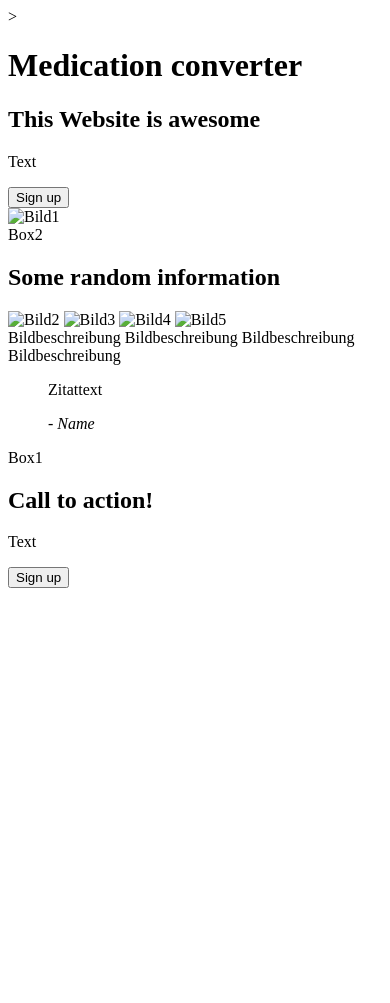
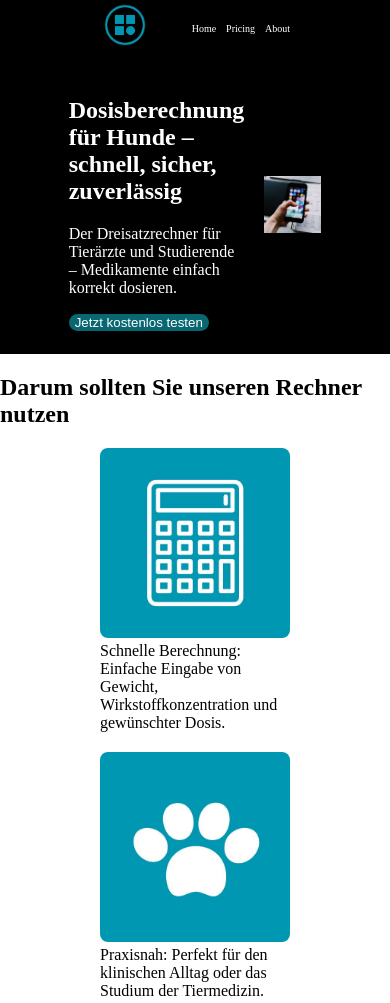
Before and after one commit to Val372/landingpage-odin, a plain HTML site: page index.html in a window 390 px wide. Shown: the top 1003 px of the page. Before the commit the page ends 844 px from the top, so only its background shows below. Drawn offline with Linux system fonts and the light colour scheme.

Commit message:
Add CSS layout using Flexbox
- Implemented Flexbox for header, hero, intro-section, CTA, and footer
- Set up responsive layout with gap and alignment for containers
- Styled buttons with rounded corners
- Adjusted padding, margin, and box-sizing for proper spacing
- Images in intro section displayed side by side using flex-wrap

```diff
--- a/index.html
+++ b/index.html
@@ -4,57 +4,78 @@
     <meta charset="UTF-8">
     <meta name="viewport" content="width=device-width, initial-scale=1.0">
     <title>medication converter</title>
+    <link rel="stylesheet" href="style.css">
 </head>
 <body>
+    <div class="container">
     <header>
-        ><h1>Medication converter</h1>
+        <div class="logo">
+          <img src="Logo.png" alt="Website Logo">
+        </div>
+    <nav class="main-nav">
+        <ul>
+            <li><a href="#link1">Home</a></li>
+            <li><a href="#link2">Pricing</a></li>
+            <li><a href="#link3">About</a></li>
+        </ul>
+    </nav>
+
     </header>
 
     <section class="hero">
-            <div Box1>
-                <h1>This Website is awesome</h1>
-                <p class="small">Text</p>
-                <button class="hero-button">Sign up</button>
+            <div class="hero-content">
+                <h1>Dosisberechnung für Hunde – schnell, sicher, zuverlässig</h1>
+                <p class="small">Der Dreisatzrechner für Tierärzte und Studierende – Medikamente einfach korrekt dosieren. </p>
+                <button class="hero-button">Jetzt kostenlos testen</button>
             </div>
-            <img src="xxx.jpg" alt="Bild1">
+            <img src="App.jpg" alt="Applikation iOS">
     </section>
 
      <section class="intro-section">
-            <div>Box2
-                <h2>Some random information</h2>
-                <div class="images">
-                    <img src="xxx.jpg" alt="Bild2">
-                    <img src="xxx.jpg" alt="Bild3">
-                    <img src="xxx.jpg" alt="Bild4">
-                    <img src="xxx.jpg" alt="Bild5">
+                <div class="headline">
+                    <h2>Darum sollten Sie unseren Rechner nutzen</h2>
                 </div>
 
-                <div class="caption">
-                    <caption>Bildbeschreibung</caption>
-                    <caption>Bildbeschreibung</caption>
-                    <caption>Bildbeschreibung</caption>
-                    <caption>Bildbeschreibung</caption>
+                <div class="image-gallery">
+                    <figure>
+                        <img src="Taschenrechner.jpg" alt="Taschenrechner">
+                        <figcaption>Schnelle Berechnung: Einfache Eingabe von Gewicht, Wirkstoffkonzentration und gewünschter Dosis.</figcaption>
+                    </figure>
+
+                    <figure>
+                        <img src="Hunde.jpg" alt="Hunderechner">
+                        <figcaption>Praxisnah: Perfekt für den klinischen Alltag oder das Studium der Tiermedizin.</figcaption>
+                    </figure>
+
+                    <figure>
+                        <img src="Spritze.jpg" alt="Spritze">
+                        <figcaption>Fehlerfreie Ergebnisse: Automatische Berechnung reduziert Risiko von Dosierungsfehlern.</figcaption>
+                    </figure>
+
+                    <figure>
+                        <img src="Waage.jpg" alt="Waage">
+                        <figcaption>Universell einsetzbar: Für alle gängigen Medikamente und Wirkstoffstärken.</figcaption>
+                    </figure>
                 </div>
-            </div>
     </section>
 
     <section class="quote">
                 <blockquote>
-                    <p class="big">Zitattext</p>
-                    <footer>- <cite>Name</cite></footer>
+                    <p class="big">Endlich eine schnelle und sichere Möglichkeit, Dosierungen zu prüfen. Ein unverzichtbares Tool in der Praxis!</p>
+                    <p class="author">- Dr. med. vet Anja Müller</p>
                 </blockquote>
     </section>
 
      <section class="cta-section">
-            <div>Box1
+            <div class="cta-content">
                 <div class="cta-text">
-                    <h2>Call to action!</h2>
-                    <p class="small">Text</p>
+                    <h2>Jetzt Dosierung berechnen!</h2>
+                    <p class="small">Sparen Sie Zeit und vermeiden Sie Dosierungsfehler – starten Sie jetzt mit unserem Dreisatzrechner für Hunde.</p>
                 </div>
-                <div>
-                <button class="cta-button">Sign up</button>
-                </div>
+                <button class="cta-button">Jetzt kostenlos testen</button>
             </div>
     </section>
+    <footer>🐶 Copyright - VP 2025</footer>
+  </div>
 </body>
 </html>
--- /dev/null
+++ b/style.css
@@ -0,0 +1,145 @@
+body{
+    background-color: white
+    font-family: Arial, sans-serif;
+    margin: 0;
+    padding: 0;
+    box-sizing: border-box; /* wichtig für genaue Größenberechnung */
+}
+
+.container{
+
+}
+
+header{
+background: black;
+color: white;
+display: flex;
+justify-content: space-between;
+align-items: center;
+padding: 0 100px;
+margin: 0;   /* entfernt äußeren Abstand */
+}
+
+ul {
+list-style: none;  /* Aufzählungspunkte entfernen */
+display: flex;
+gap: 10px;
+}
+
+ul li a {
+    color: white;
+    text-decoration: none;
+    font-weight:lighter;
+    font-size: 10px; /* Schriftgröße anpassen */
+}
+
+
+.logo img {
+    height: 50px; /* passt nur das Bild an */
+}
+
+
+.hero{
+display: flex;
+background:black;
+color: white;
+justify-content: center;
+align-items: center;
+gap: 20px;
+padding: 0 100px;
+margin: 0;   /* entfernt äußeren Abstand */
+height: 300px;
+}
+
+.hero-button{
+    background: rgb(9, 103, 113);
+    color: white;
+    border: none;               /* Standardrahmen entfernen */
+    border-radius: 12px;        /* Abgerundete Ecken */
+}
+
+.hero img {
+    width: 30%;      /* Bild skalieren */
+    max-width: 500px; /* maximale Breite */
+    height: auto;     /* Höhe proportional */
+    max-height: 80%;  /* Bild maximal 80% der Containerhöhe */
+    height: auto;     /* Höhe proportional */
+    object-fit: contain; /* Bild wird nicht verzerrt */
+}
+
+.intro-section{
+background: white
+color: black;
+}
+
+.headline{
+display: flex;
+justify-content: center;
+align-items: center;
+}
+
+.image-gallery {
+    display: flex;          /* Bilder nebeneinander anordnen */
+    gap: 20px;              /* Abstand zwischen den Bildern */
+    flex-wrap: wrap;        /* Bilder umbrechen bei kleinerem Bildschirm */
+    justify-content: space-between; /* optional: Abstand gleichmäßig */
+    padding: 0 100px;
+}
+
+.image-gallery figure {
+    flex: 1 1 200px; /* Breite flexibel, mindestens 200px */
+    margin: 0;       /* unnötige Abstände entfernen */
+}
+
+.image-gallery img {
+    width: 100%;     /* Bild passt in das Figure */
+    height: auto;
+    border-radius: 8px; /* optional: abgerundete Ecken */
+}
+
+.quote {
+background: rgb(192, 186, 186);
+color: black;
+display: flex;
+padding: 0 100px;
+}
+
+.cta-section {
+background: white;
+display: flex;
+padding: 0 100px;
+}
+
+.cta-content {
+display: flex;
+justify-content: space-between;
+gap: 50px;
+align-items: center;
+padding: 0 20px;
+background: rgb(20, 101, 94);
+width: 100%;
+margin: 50px 0
+}
+
+.cta-text {
+    flex: 1;
+    color: white;
+}
+
+.cta-button {
+    background: rgb(9, 101, 94);
+    color: white;
+    border: 2px solid white;
+    border-radius: 10px;
+    padding: 10px 20px;
+}
+
+footer{
+background: black;
+color: white;
+display: flex;
+font-size: x-small;
+justify-content: center;
+align-items: center;
+height: 80px;
+}
```
Also changed, not shown: App.jpg (added), Größe und Schriftart.png (added), Hunde.jpg (added), Logo.png (added), Spritze.jpg (added), Taschenrechner.jpg (added), Waage.jpg (added), landingpage.png (added).
